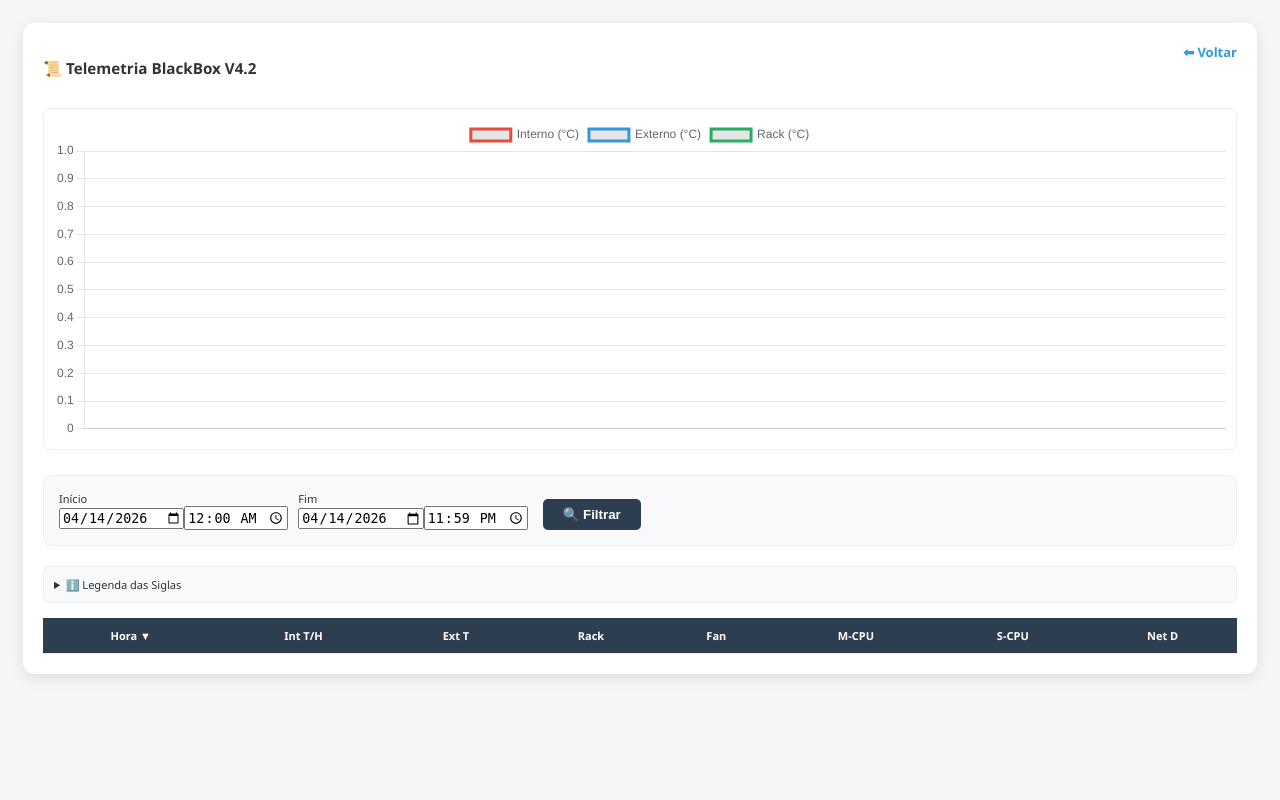
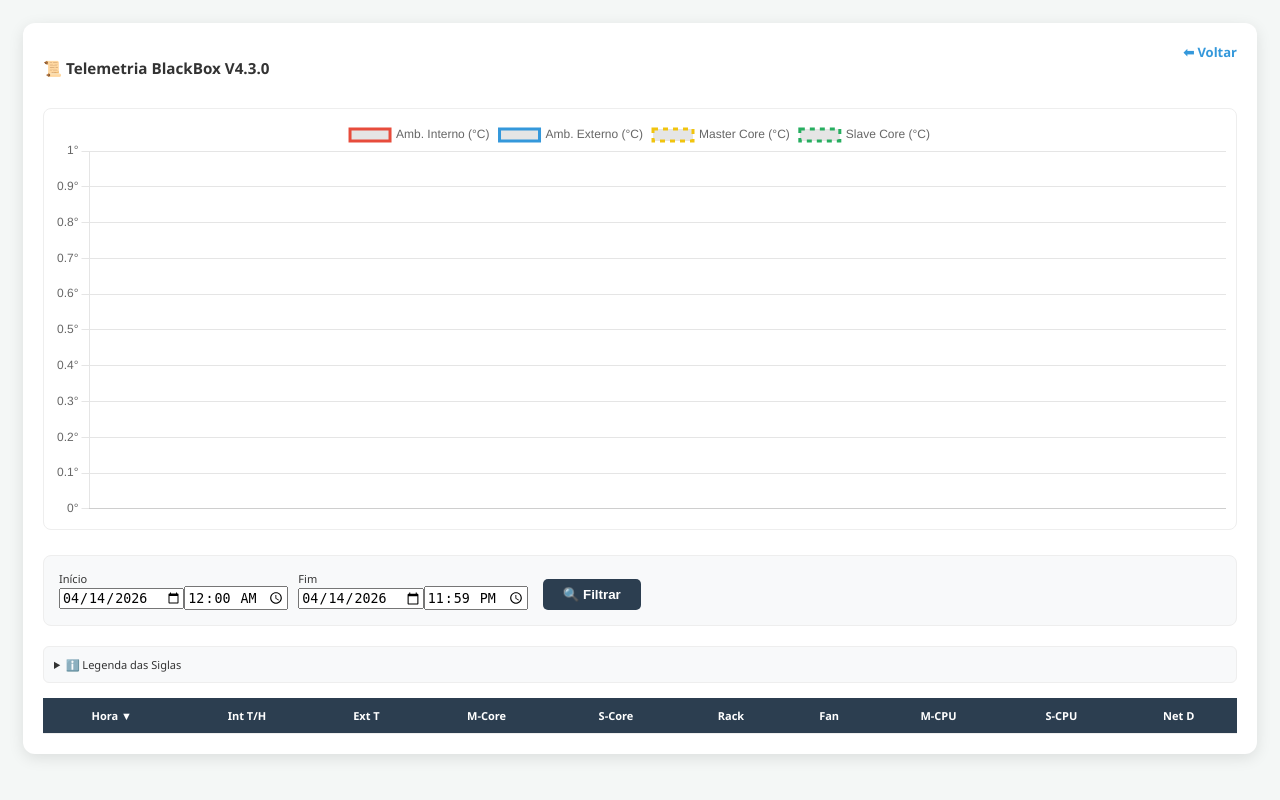
Before and after one commit to zanivann/Kindleberry, a Flask app: page /history in a window 1280 px wide. Run offline with Flask 3, Linux system fonts and the light colour scheme; data that the repository does not hold is empty.

Commit message:
feat: thermal core & visual audit protocol v4.4.0 - integrated Master/Slave SoC temperature monitoring (m_core_t, s_core_t) - implemented auto-migration for SQLite schema updates - enhanced Chart.js with multi-axis support and spanGaps for null values - optimized NVMe persistence logic for Master/Slave telemetry - added dynamic column sorting for core temperatures in history

```diff
--- a/server/main.py
+++ b/server/main.py
@@ -16,16 +16,26 @@ DASH_ACTIVE = True
 CURRENT_LANG = {}
 last_net_io, last_net_time, net_history = None, 0, []
 MAX_HISTORY = 120
-slave_data = {"last_seen": 0, "cpu": 0, "ram": 0, "temp": 0.0, "fan": 0, "net_history": []}
+slave_data = {"last_seen": 0, "cpu": 0, "ram": 0, "temp": 0.0, "core_temp": 0.0, "fan": 0, "net_history": []}
 
 BASE_DIR = os.path.dirname(os.path.abspath(__file__))
-# Caminho solicitado: /app/data (Mapear no Docker para /DATA/AppData/data)
+# Caminho para persistência no host (Mapeado via Docker)
 DATA_DIR = "/app/data"
 DB_PATH = os.path.join(DATA_DIR, "telemetry.db")
 
-# --- BANCO DE DADOS (BLACKBOX) ---
+# --- AUXILIARES DE HARDWARE ---
+def get_master_cpu_temp():
+    """Lê a temperatura interna do SoC do Raspberry Pi (Master)."""
+    try:
+        temps = psutil.sensors_temperatures()
+        if 'cpu_thermal' in temps: return temps['cpu_thermal'][0].current
+        if 'bcm2835_thermal' in temps: return temps['bcm2835_thermal'][0].current
+    except: pass
+    return None
+
+# --- BANCO DE DADOS (BLACKBOX V4.3) ---
 def init_db():
-    """Inicializa a estrutura do banco e garante que a pasta existe."""
+    """Inicializa a estrutura do banco e aplica migrações para Core Temp."""
     try:
         if not os.path.exists(DATA_DIR):
             os.makedirs(DATA_DIR, exist_ok=True)
@@ -39,33 +49,45 @@ def init_db():
                 m_c REAL, m_r REAL,
                 n_d REAL, n_u REAL
             )''')
+            # Migração automática para colunas de CPU
+            cols = [('m_core_t', 'REAL'), ('s_core_t', 'REAL')]
+            for col_name, col_type in cols:
+                try: conn.execute(f'ALTER TABLE telemetry ADD COLUMN {col_name} {col_type}')
+                except: pass
             conn.commit()
     except Exception:
         print("Erro ao inicializar DB"); traceback.print_exc()
 
 def log_telemetry():
-    """Captura telemetria Master/Slave e persiste no SQLite."""
+    """Captura telemetria completa Master/Slave e persiste no SQLite."""
     try:
         def f(v):
+            if v == "--" or v is None: return None
             try: return float(v)
             except: return None
 
+        slave_online = (time.time() - slave_data["last_seen"] < 60)
         m_c = psutil.cpu_percent()
         m_r = psutil.virtual_memory().percent
+        m_core = get_master_cpu_temp()
         n_d = net_history[-1][0] if net_history else 0
         n_u = net_history[-1][1] if net_history else 0
 
         with sqlite3.connect(DB_PATH) as conn:
             conn.execute('''INSERT INTO telemetry (
-                int_t, int_h, ext_t, s_t, s_f, s_c, s_r, m_c, m_r, n_d, n_u
-            ) VALUES (?, ?, ?, ?, ?, ?, ?, ?, ?, ?, ?)''', (
+                int_t, int_h, ext_t, s_t, s_f, s_c, s_r, m_c, m_r, n_d, n_u, m_core_t, s_core_t
+            ) VALUES (?, ?, ?, ?, ?, ?, ?, ?, ?, ?, ?, ?, ?)''', (
                 f(latest_sensor_data["temp"]), f(latest_sensor_data["hum"]), f(latest_sensor_data["ext_temp"]),
-                slave_data["temp"], slave_data["fan"], slave_data["cpu"], slave_data["ram"],
-                m_c, m_r, n_d, n_u
+                f(slave_data["temp"]) if slave_online else None,
+                f(slave_data["fan"]) if slave_online else None,
+                f(slave_data["cpu"]) if slave_online else None,
+                f(slave_data["ram"]) if slave_online else None,
+                m_c, m_r, n_d, n_u,
+                m_core,
+                f(slave_data["core_temp"]) if slave_online else None
             ))
             conn.commit()
-    except:
-        pass
+    except: pass
 
 # --- HARDWARE INIT ---
 try:
@@ -96,14 +118,14 @@ def load_config():
     try:
         if not os.path.exists(path): return default
         with open(path, 'r') as f:
-            c = json.load(f); [c.setdefault(k, v) for k, v in default.items()]
-            return c
+            c = json.load(f); [c.setdefault(k, v) for k, v in default.items()]; return c
     except: return default
 
 def save_config(data):
     path = os.path.join(BASE_DIR, 'config.json')
     with open(path, 'w') as f: json.dump(data, f, indent=4)
 
+# --- AUXILIARES DE DADOS ---
 def get_sensor_value(sensor_key):
     if sensor_key == "online": return temp_online
     if sensor_key == "dht": return latest_sensor_data["temp"]
@@ -132,9 +154,10 @@ def get_weather_data(lat, lon):
         return temp_online, cond_online, "https:" + r['current']['condition']['icon']
     except: return "--", "Erro API", None
 
+# --- SENTINELA (THREAD DE BACKGROUND) ---
 def update_sensor_background():
     global latest_sensor_data, current_fan_speed
-    init_db() # Garante banco no boot
+    init_db()
     last_weather_check = 0
     while True:
         c = load_config(); updated = False
@@ -150,6 +173,7 @@ def update_sensor_background():
             try: latest_sensor_data["ext_temp"] = f"{ds_sensor.get_temperature():.1f}"
             except Exception: pass
 
+        # 1. LOGS RAM: Baseado nas Labels
         v_main, v_ext = get_sensor_value(c['sensor_main']), get_sensor_value(c['sensor_ext'])
         val_for_int = v_main if c['label_main'] == "Int" else (v_ext if c['label_ext'] == "Int" else "--")
         if update_thermal_log(c, "hist_int_min_log", val_for_int, True): updated = True
@@ -159,6 +183,7 @@ def update_sensor_background():
         if update_thermal_log(c, "hist_ext_min_log", val_for_ext, True): updated = True
         if update_thermal_log(c, "hist_ext_max_log", val_for_ext, False): updated = True
 
+        # 2. CONTROLE TÉRMICO E LOG DO RACK
         target_temp = "--"
         if c.get("fan_node") == "main": target_temp = latest_sensor_data["ext_temp"]
         elif c.get("fan_node") == "slave": target_temp = f"{slave_data['temp']:.1f}" if (time.time()-slave_data['last_seen'] < 60) else "--"
@@ -243,7 +268,14 @@ def report():
     if request.is_json:
         data = request.get_json()
         f_s = data.get("fan", 0); t_s = data.get("temp", 0.0)
-        slave_data.update({"cpu": data.get("cpu", 0), "ram": data.get("ram", 0), "temp": t_s, "fan": f_s, "last_seen": time.time()})
+        slave_data.update({
+            "cpu": data.get("cpu", 0),
+            "ram": data.get("ram", 0),
+            "temp": t_s,
+            "core_temp": data.get("core_temp", 0.0), # CORE TEMP RECEBIDA DO SLAVE
+            "fan": f_s,
+            "last_seen": time.time()
+        })
         slave_data["net_history"].append((data.get("net_down", 0), data.get("net_up", 0)))
         if len(slave_data["net_history"]) > MAX_HISTORY: slave_data["net_history"].pop(0)
 
@@ -252,8 +284,7 @@ def report():
             if update_thermal_log(c, "hist_fan_min_log", f_s, True): upd = True
             if update_thermal_log(c, "hist_fan_max_log", f_s, False): upd = True
             if upd: save_config(c)
-    c = load_config()
-    return jsonify({"fan_node": c.get("fan_node", "none"), "fan_temp_min": c.get("fan_temp_min", 35.0), "fan_temp_max": c.get("fan_temp_max", 50.0)})
+    return jsonify({"status": "ok"})
 
 @app.route('/check_status')
 def check_status(): return "RUN" if DASH_ACTIVE else "STOP"
@@ -270,18 +301,13 @@ def reset_history():
 
 @app.route('/history')
 def history_page():
-    # Parâmetros de filtro
     start_d = request.args.get('start_date', datetime.datetime.now().strftime('%Y-%m-%d'))
     end_d = request.args.get('end_date', datetime.datetime.now().strftime('%Y-%m-%d'))
-    start_t = request.args.get('start_time', '00:00')
-    end_t = request.args.get('end_time', '23:59')
+    start_t, end_t = request.args.get('start_time', '00:00'), request.args.get('end_time', '23:59')
+    sort_col, sort_dir = request.args.get('sort', 'ts'), request.args.get('dir', 'DESC').upper()
 
-    # Parâmetros de ordenação
-    sort_col = request.args.get('sort', 'ts')
-    sort_dir = request.args.get('dir', 'DESC').upper()
-
-    # Whitelist para evitar SQL Injection na ordenação
-    allowed_cols = ['ts', 'int_t', 'ext_t', 's_t', 's_f', 'm_c', 's_c', 'n_d']
+    # Whitelist atualizada com temperaturas de Core
+    allowed_cols = ['ts', 'int_t', 'ext_t', 's_t', 'm_core_t', 's_core_t', 's_f', 'm_c', 's_c', 'n_d']
     if sort_col not in allowed_cols: sort_col = 'ts'
     if sort_dir not in ['ASC', 'DESC']: sort_dir = 'DESC'
 
@@ -290,71 +316,43 @@ def history_page():
 
     with sqlite3.connect(DB_PATH) as conn:
         conn.row_factory = sqlite3.Row
-        # Dados para a Tabela (Segue ordenação do usuário)
-        query = f"SELECT * FROM telemetry WHERE ts BETWEEN ? AND ? ORDER BY {sort_col} {sort_dir}"
-        logs = conn.execute(query, (start_full, end_full)).fetchall()
-
-        # Dados para o Gráfico (Sempre cronológico/ASC)
-        chart_query = "SELECT ts, int_t, ext_t, s_t FROM telemetry WHERE ts BETWEEN ? AND ? ORDER BY ts ASC"
-        chart_data = conn.execute(chart_query, (start_full, end_full)).fetchall()
-
-    # Preparar listas para o Chart.js no template
-    c_labels = [r['ts'].split(' ')[1] for r in chart_data]
-    c_int = [r['int_t'] for r in chart_data]
-    c_ext = [r['ext_t'] for r in chart_data]
-    c_rack = [r['s_t'] for r in chart_data]
+        logs = conn.execute(f"SELECT * FROM telemetry WHERE ts BETWEEN ? AND ? ORDER BY {sort_col} {sort_dir}", (start_full, end_full)).fetchall()
+        chart_data = conn.execute("SELECT ts, int_t, ext_t, s_t, m_core_t, s_core_t FROM telemetry WHERE ts BETWEEN ? AND ? ORDER BY ts ASC", (start_full, end_full)).fetchall()
 
     return render_template('history.html', logs=logs, start_date=start_d, end_date=end_d,
                            start_time=start_t, end_time=end_t, sort=sort_col, dir=sort_dir,
-                           c_labels=c_labels, c_int=c_int, c_ext=c_ext, c_rack=c_rack)
+                           c_labels=[r['ts'].split(' ')[1] for r in chart_data],
+                           c_int=[r['int_t'] for r in chart_data],
+                           c_ext=[r['ext_t'] for r in chart_data],
+                           c_rack=[r['s_t'] for r in chart_data],
+                           c_m_core=[r['m_core_t'] for r in chart_data],
+                           c_s_core=[r['s_core_t'] for r in chart_data])
 
 @app.route('/api/stats')
 def api_stats():
-    conf = load_config()
-    is_s_act = (time.time() - slave_data["last_seen"] < 60)
-    now = datetime.datetime.now()
+    conf = load_config(); is_s_act = (time.time() - slave_data["last_seen"] < 60)
     net_down, net_up = update_net_stats()
-
-    stats = {
+    return jsonify({
         "system_master": {
             "hostname": socket.gethostname(),
-            "ip": get_ip(),
+            "core_temp": f"{get_master_cpu_temp():.1f}°C" if get_master_cpu_temp() else "--",
             "cpu_usage": f"{psutil.cpu_percent()}%",
             "ram_usage": f"{psutil.virtual_memory().percent}%",
-            "net_down": f"{net_down:.1f} KB/s",
-            "net_up": f"{net_up:.1f} KB/s",
-            "uptime_reference": now.strftime("%Y-%m-%d %H:%M:%S")
+            "net_down": f"{net_down:.1f} KB/s"
         },
         "system_slave": {
             "status": "Online" if is_s_act else "Offline",
-            "last_seen": datetime.datetime.fromtimestamp(slave_data["last_seen"]).strftime("%H:%M:%S") if slave_data["last_seen"] > 0 else "N/A",
+            "core_temp": f"{slave_data['core_temp']:.1f}°C",
             "cpu_usage": f"{slave_data['cpu']}%",
-            "ram_usage": f"{slave_data['ram']}%",
             "temp": f"{slave_data['temp']:.1f}°C",
             "fan_speed": f"{slave_data['fan']}%"
-        },
-        "weather": {
-            "city": conf.get("city_name"),
-            "temp_online": f"{temp_online}°C",
-            "condition": cond_online,
-            "moon_phase": t(get_moon_phase()[1])
         },
         "environment": {
             "internal_temp": f"{latest_sensor_data['temp']}°C",
             "internal_hum": f"{latest_sensor_data['hum']}%",
             "external_temp": f"{latest_sensor_data['ext_temp']}°C"
-        },
-        "rack_control": {
-            "active_node": conf.get("fan_node"),
-            "current_fan_speed": f"{int(current_fan_speed * 100)}%"
-        },
-        "history_top_records": {
-            "internal_max": conf.get("hist_int_max_log", [])[:1],
-            "external_max": conf.get("hist_ext_max_log", [])[:1],
-            "rack_max": conf.get("hist_rack_max_log", [])[:1]
         }
-    }
-    return jsonify(stats)
+    })
 
 @app.route('/dashboard.png')
 def serve_dashboard():
--- a/server/templates/history.html
+++ b/server/templates/history.html
@@ -2,13 +2,13 @@
 <html lang="pt-br">
 <head>
     <meta charset="UTF-8">
-    <title>📜 Telemetria BlackBox</title>
+    <title>📜 Auditoria BlackBox</title>
     <meta name="viewport" content="width=device-width, initial-scale=1">
     <script src="https://cdn.jsdelivr.net/npm/chart.js"></script>
     <style>
         body { font-family: 'Segoe UI', sans-serif; background: #f4f7f6; padding: 15px; font-size: 13px; color: #333; }
-        .container { max-width: 1200px; margin: auto; background: white; padding: 20px; border-radius: 12px; box-shadow: 0 4px 15px rgba(0,0,0,0.1); }
-        .chart-container { height: 320px; margin-bottom: 25px; padding: 10px; border: 1px solid #eee; border-radius: 8px; background: #fff; }
+        .container { max-width: 1400px; margin: auto; background: white; padding: 20px; border-radius: 12px; box-shadow: 0 4px 15px rgba(0,0,0,0.1); }
+        .chart-container { height: 400px; margin-bottom: 25px; padding: 10px; border: 1px solid #eee; border-radius: 8px; background: #fff; }
         .filter-card { background: #f8f9fa; padding: 15px; border-radius: 8px; margin-bottom: 20px; border: 1px solid #eee; }
         .filter-row { display: flex; gap: 15px; flex-wrap: wrap; align-items: flex-end; }
         button { background: #2c3e50; color: white; border: none; cursor: pointer; font-weight: bold; padding: 8px 20px; border-radius: 5px; }
@@ -23,7 +23,7 @@
 <body>
     <div class="container">
         <div style="display:flex; justify-content:space-between; margin-bottom:15px;">
-            <h3>📜 Telemetria BlackBox V4.2</h3>
+            <h3>📜 Telemetria BlackBox V4.3.0</h3>
             <a href="/" class="btn-back">⬅ Voltar</a>
         </div>
 
@@ -41,11 +41,14 @@
 
         <details class="legend"><summary>ℹ️ Legenda das Siglas</summary>
             <ul style="columns: 2;">
-                <li><strong>Int T/H:</strong> Interno (Temp/Hum)</li>
-                <li><strong>Ext T:</strong> Externo (DS18B20)</li>
-                <li><strong>Rack:</strong> Nodo Slave</li>
-                <li><strong>M-CPU/RAM:</strong> Sistema Master</li>
-                <li><strong>S-CPU/RAM:</strong> Sistema Slave</li>
+                <li><strong>Int T/H:</strong> Interno (DHT22)</li>
+                <li><strong>Ext T:</strong> Externo (DS18B20 Master)</li>
+                <li><strong>M-Core:</strong> CPU Master Temp</li>
+                <li><strong>S-Core:</strong> CPU Slave Temp</li>
+                <li><strong>Rack:</strong> Sensor Slave (Rack)</li>
+                <li><strong>Fan:</strong> PWM Ventoinha (%)</li>
+                <li><strong>M-CPU:</strong> Carga Master (%)</li>
+                <li><strong>S-CPU:</strong> Carga Slave (%)</li>
                 <li><strong>Net D:</strong> Download Master (KB/s)</li>
             </ul>
         </details>
@@ -56,6 +59,8 @@
                 <th><a href="{{ base_url }}&sort=ts&dir={{ cur_dir }}">Hora {{ '▼' if dir=='DESC' and sort=='ts' else '▲' if sort=='ts' }}</a></th>
                 <th><a href="{{ base_url }}&sort=int_t&dir={{ cur_dir }}">Int T/H</a></th>
                 <th><a href="{{ base_url }}&sort=ext_t&dir={{ cur_dir }}">Ext T</a></th>
+                <th><a href="{{ base_url }}&sort=m_core_t&dir={{ cur_dir }}">M-Core</a></th>
+                <th><a href="{{ base_url }}&sort=s_core_t&dir={{ cur_dir }}">S-Core</a></th>
                 <th><a href="{{ base_url }}&sort=s_t&dir={{ cur_dir }}">Rack</a></th>
                 <th><a href="{{ base_url }}&sort=s_f&dir={{ cur_dir }}">Fan</a></th>
                 <th><a href="{{ base_url }}&sort=m_c&dir={{ cur_dir }}">M-CPU</a></th>
@@ -67,6 +72,8 @@
                     <td>{{ log.ts.split(' ')[1] }}</td>
                     <td>{{ log.int_t or '--' }}° / {{ log.int_h or '--' }}%</td>
                     <td>{{ log.ext_t or '--' }}°</td>
+                    <td>{{ "%.1f"|format(log.m_core_t) if log.m_core_t else '--' }}°</td>
+                    <td>{{ "%.1f"|format(log.s_core_t) if log.s_core_t else '--' }}°</td>
                     <td>{{ log.s_t or '--' }}°</td>
                     <td>{{ log.s_f or '0' }}%</td>
                     <td>{{ log.m_c or '0' }}%</td>
@@ -83,12 +90,17 @@
             data: {
                 labels: {{ c_labels|tojson }},
                 datasets: [
-                    { label: 'Interno (°C)', data: {{ c_int|tojson }}, borderColor: '#e74c3c', tension: 0.3, pointRadius: 0, spanGaps: true },
-                    { label: 'Externo (°C)', data: {{ c_ext|tojson }}, borderColor: '#3498db', tension: 0.3, pointRadius: 0, spanGaps: true },
-                    { label: 'Rack (°C)', data: {{ c_rack|tojson }}, borderColor: '#27ae60', tension: 0.3, pointRadius: 0, spanGaps: true }
+                    { label: 'Amb. Interno (°C)', data: {{ c_int|tojson }}, borderColor: '#e74c3c', tension: 0.3, pointRadius: 0, spanGaps: true },
+                    { label: 'Amb. Externo (°C)', data: {{ c_ext|tojson }}, borderColor: '#3498db', tension: 0.3, pointRadius: 0, spanGaps: true },
+                    { label: 'Master Core (°C)', data: {{ c_m_core|tojson }}, borderColor: '#f1c40f', borderDash: [5, 5], tension: 0.3, pointRadius: 0, spanGaps: true },
+                    { label: 'Slave Core (°C)', data: {{ c_s_core|tojson }}, borderColor: '#27ae60', borderDash: [5, 5], tension: 0.3, pointRadius: 0, spanGaps: true }
                 ]
             },
-            options: { responsive: true, maintainAspectRatio: false, scales: { y: { beginAtZero: false } } }
+            options: {
+                responsive: true, maintainAspectRatio: false,
+                scales: { y: { beginAtZero: false, ticks: { callback: (v) => v + '°' } } },
+                plugins: { legend: { position: 'top' } }
+            }
         });
     </script>
 </body>
```
Also changed, not shown: 1 other file.
